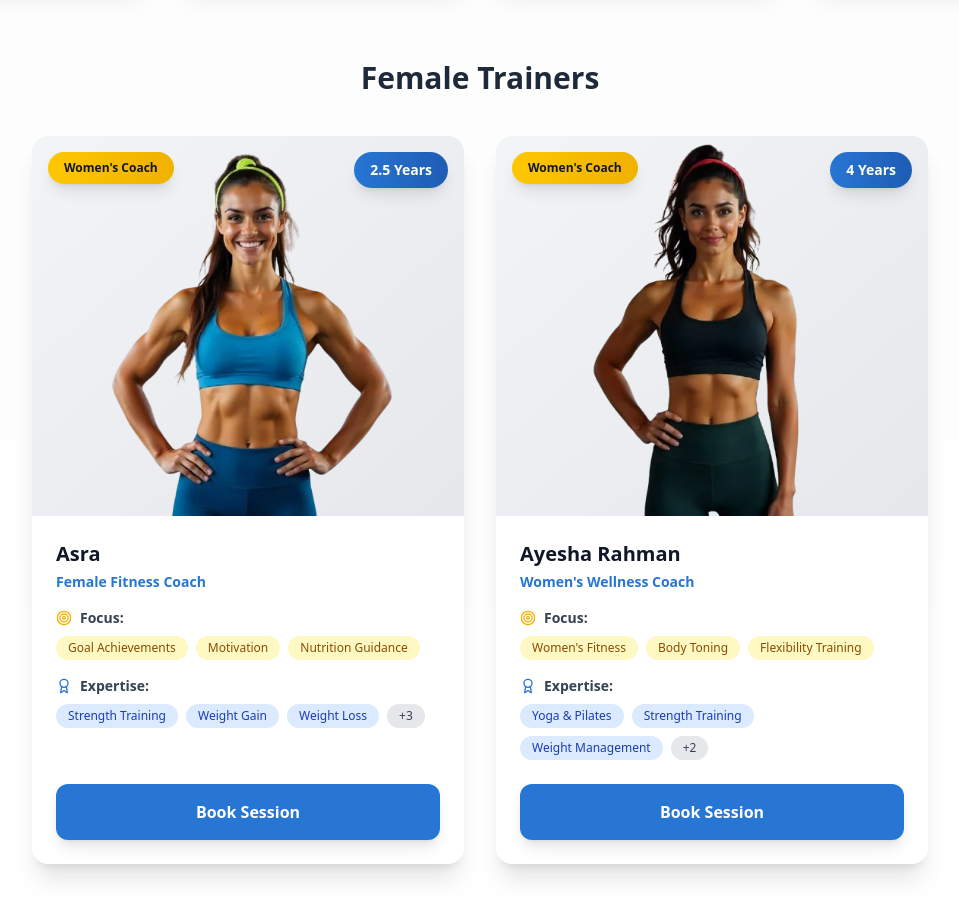
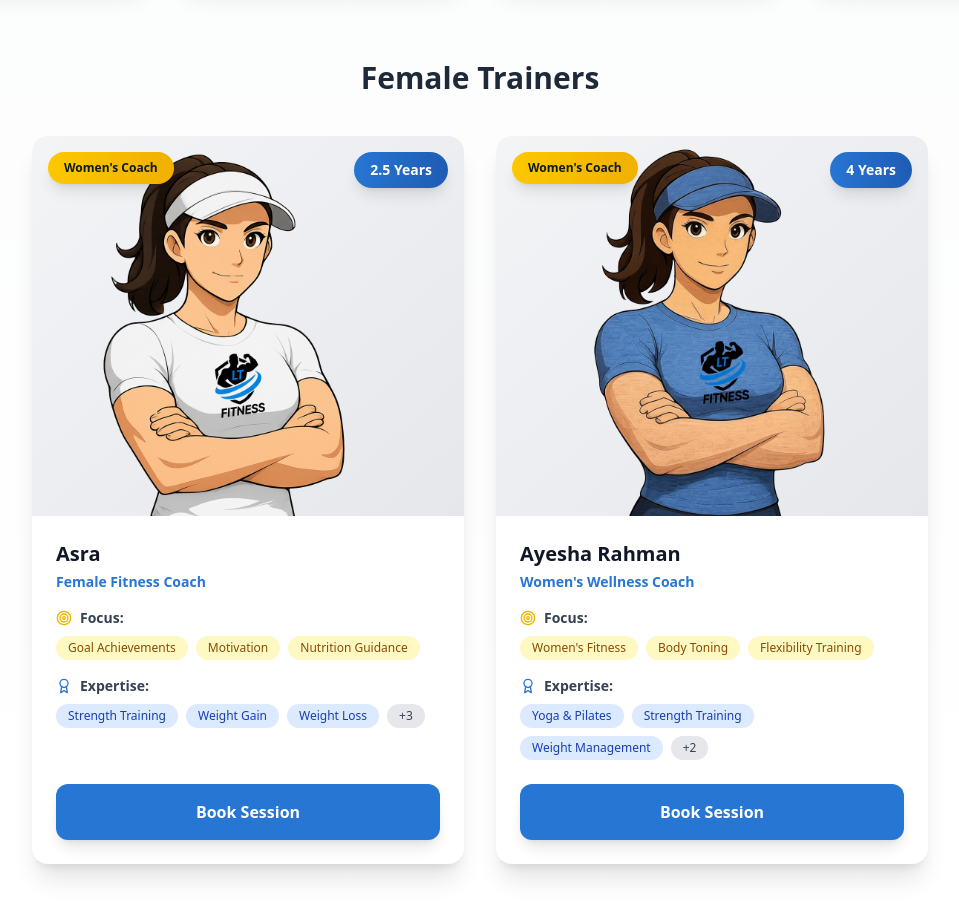
Before and after one commit to MubashirACode/lifetime, a React (Vite) app: page / in a window 1280 px wide. Shown: the part 3440-4358 px from the top of the page, without its empty margins (160-1119 px from the left). Built offline with nearby package versions, Linux system fonts and the light colour scheme.

Commit message:
changes image female trainer

```diff
--- a/src/components/Trainer.jsx
+++ b/src/components/Trainer.jsx
@@ -37,7 +37,7 @@ const trainers = [
     expertise: ["Strength Training", "Hypertrophy Training", "HIIT", "Weight Gain & Weight Loss", "Rehab Exercises", "CrossFit"]
   },
   {
-    img: '/trainer5.webp',
+    img: '/trainer5.png',
     name: "Asra",
     exp: "2.5 Years",
     role: "Female Fitness Coach",
@@ -46,7 +46,7 @@ const trainers = [
     expertise: ["Strength Training", "Weight Gain", "Weight Loss", "Holistic Training", "Stretching", "Cardio"]
   },
   {
-    img: '/trainer6.webp',
+    img: '/trainer6.png',
     name: "Ayesha Rahman",
     exp: "4 Years",
     role: "Women's Wellness Coach",
```
Also changed, not shown: public/trainer5.png (added), public/trainer6.png (added).
